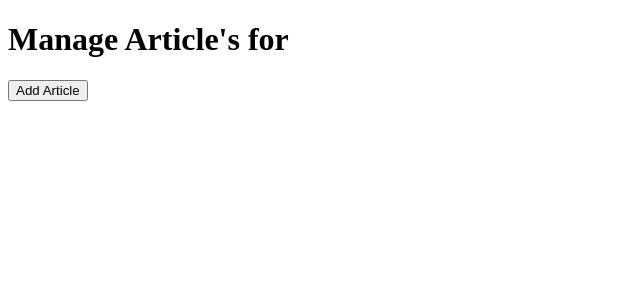
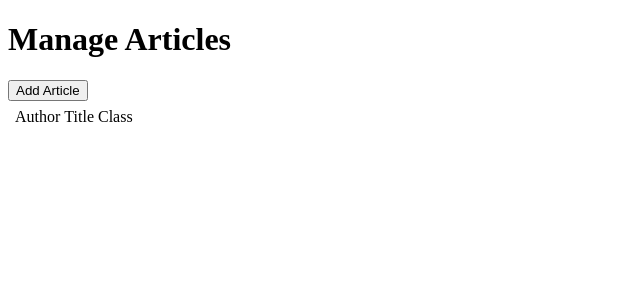
Before and after one commit to toabyu/KBIS-Team3-host, a Django app: page /manageArticles in a window 1280 px wide. Shown: the top 300 px of the page, without its empty margins (0-640 px from the left). Run offline with Django 4.2, Linux system fonts and the light colour scheme; data that the repository does not hold is empty.

Commit message:
manageArticles view function and some updates to manageArticle.html

```diff
--- a/templates/website/manageArticle.html
+++ b/templates/website/manageArticle.html
@@ -5,22 +5,46 @@ Based on the manageArticles and manageClassArticles views
 -->
 
 {% block content %}
-<h1>Manage Article's for {{classID}}</h1>
 
+{% if classID %}
+<h1>Manage Articles for {{classID}}</h1>
+{% else %}
+<h1>Manage Articles</h1>
+{% endif %}
+
+
+{% if classID %}
 <button onclick="location.href='/addArticle/{{classID}}'">Add Article</button>
+{% else %}
+<button onclick="location.href='/addArticle'">Add Article</button>
+{% endif %}
 
+<table>
+    <th>
+        <tr>
+            <td></td>
+            <td>Author</td>
+            <td>Title</td>
+            <td>Class</td>
+            <td></td>
+        </tr>
+    </th>
     {% for article in articles %}
-    <div>
-        {{article}}
-        <br>
-        <button onclick="location.href='/editArticle/{{article.id}}'">Edit Article</button>
+        <tr>
+            <td><button onclick="location.href='/editArticle/{{article.id}}'">Edit Article</button></td>
+            <td>{{article.author}}</td>
+            <td>{{article}}</td>
+            <td>{{article.classID}}</td>
+
+            <td>
                 <form method="post">
                     {% csrf_token %}
                     <input type="hidden" value="{{article.id}}" name="deleteArticleID">
                     <input type="submit" value="Delete Article">
                 </form>
-    </div>
+            </td>
+        </tr>
     {% endfor %}
-
+</table>
 
 {% endblock %}
--- a/website/views.py
+++ b/website/views.py
@@ -75,8 +75,20 @@ def editArticle(request,articleID):
 # allow auth user to view all articles with buttons to add, edit, and delete
 def manageArticles(request):
     #This page will display a table of all the articles on the site with an
-    #add button at the top and edit and delete buttons for each article
-    return render(request, 'website/manageArticle.html')
+    # add button at the top and edit and delete buttons for each article
+
+    # handles deleting an article that the user chooses to delete
+    if request.method == "POST":
+        deleteArticleID = request.POST["deleteArticleID"]
+        Article.objects.filter(id=deleteArticleID).delete()
+
+    articles = Article.objects.all()
+
+    context = {
+        'articles': articles
+    }
+
+    return render(request, 'website/manageArticle.html', context)
 
 # Same thing as above but filtered to a specific class
 def manageClassArticles(request, classID):
```
Lines whose indentation alone changed are shown as unchanged.
